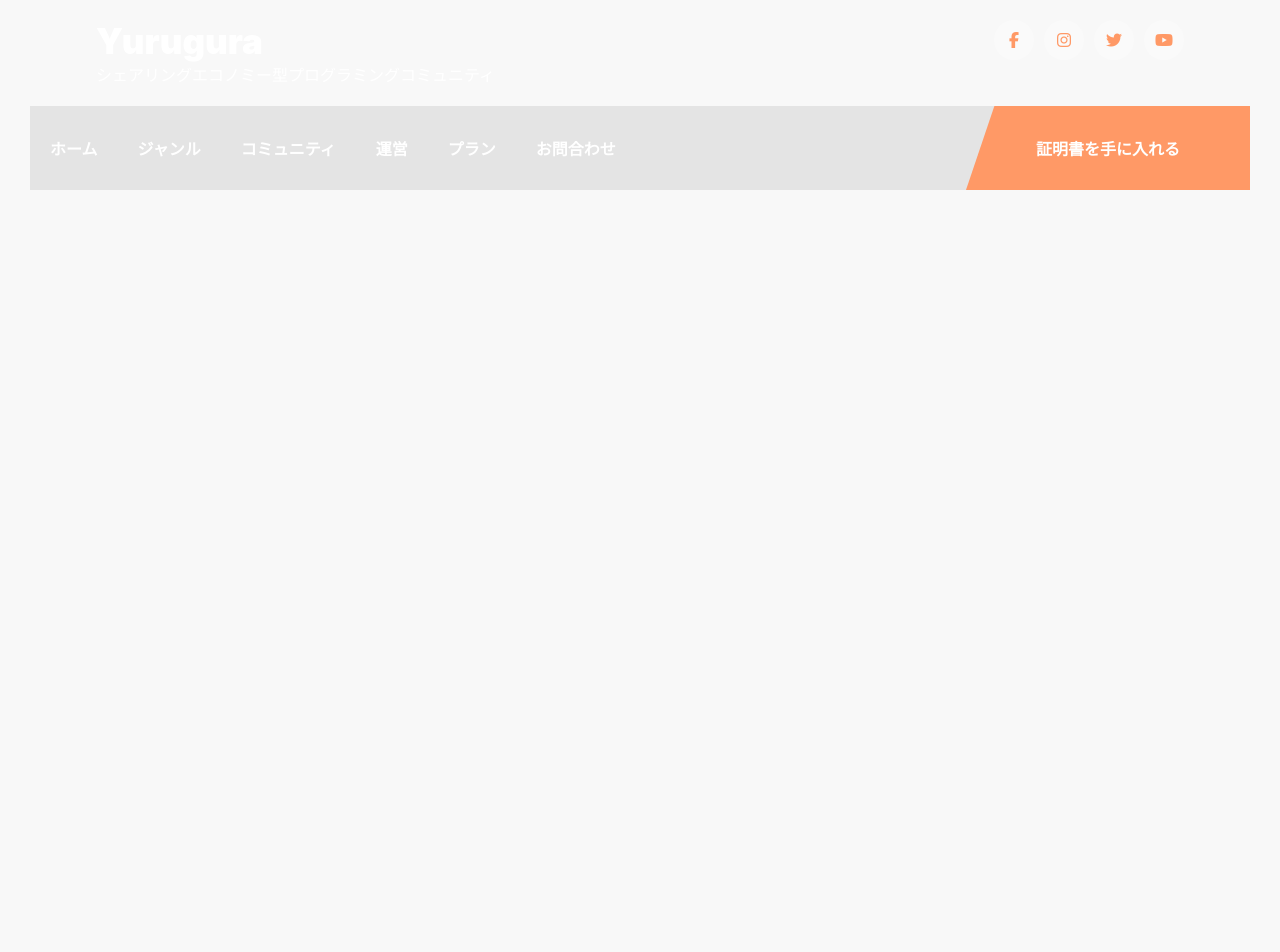
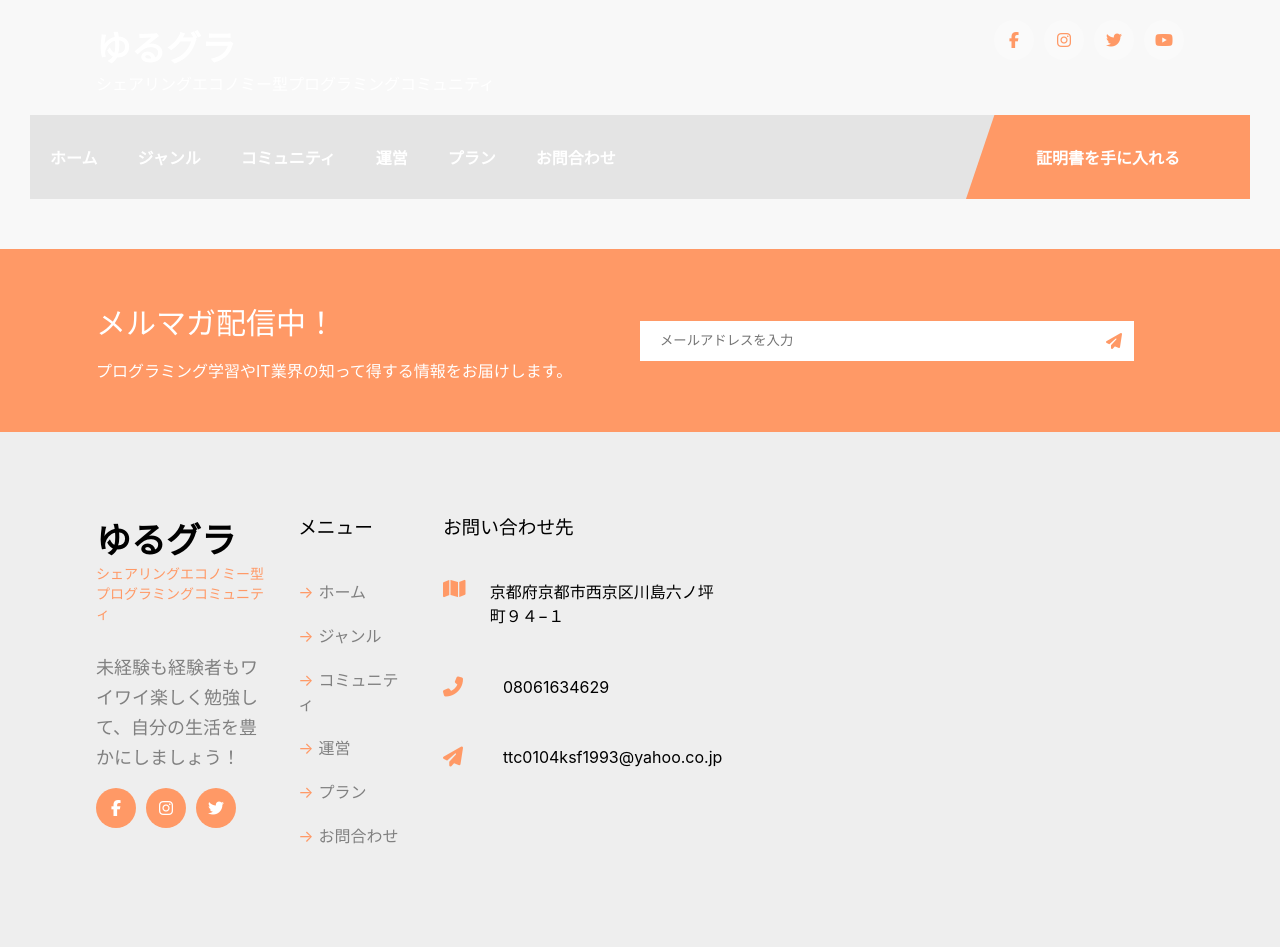
Before and after one commit to ttcksf/react-educate-site, a React (Create React App) app: page /blog in a window 1280 px wide. Shown: the top 952 px of the page. Before the commit the page ends 800 px from the top, so only its background shows below. Built offline with nearby package versions, Linux system fonts and the light colour scheme.

Commit message:
create footer

```diff
--- a/src/App.js
+++ b/src/App.js
@@ -3,6 +3,7 @@ import { BrowserRouter, Route, Routes } from "react-router-dom";
 import About from "./components/about/About";
 import CourseHome from "./components/allcourses/CourseHome";
 import Blog from "./components/blog/Blog";
+import Footer from "./components/common/footer/Footer";
 import Header from "./components/common/heading/Header";
 import Contact from "./components/contact/Contact";
 import Home from "./components/home/Home";
@@ -23,6 +24,7 @@ const App = () => {
           {/* <Route path={`/blog`} exact element={<Blog />} /> */}
           <Route path={`/contact`} exact element={<Contact />} />
         </Routes>
+        <Footer />
       </BrowserRouter>
     </>
   );
--- /dev/null
+++ b/src/components/common/footer/Footer.css
@@ -0,0 +1,111 @@
+.newsLetter {
+  background-color: var(--mainColor);
+  margin-top: 50px;
+  padding: 50px 0;
+  color: var(--fontNormal);
+}
+.newsLetter .left,
+.newsLetter .right {
+  padding-right: 50px;
+}
+.newsLetter h1 {
+  color: var(--fontNormal);
+  font-size: 30px;
+  font-weight: 500;
+  margin-bottom: 15px;
+}
+.newsLetter .right {
+  display: flex;
+  justify-content: space-between;
+  align-items: center;
+}
+.newsLetter input {
+  width: 100%;
+  padding: 20px;
+  border: none;
+  outline: none;
+  height: 30px;
+}
+.newsLetter i {
+  padding: 12px;
+  color: var(--mainColor);
+  background-color: var(--fontNormal);
+}
+footer {
+  background-color: #eee;
+}
+footer .container {
+  display: grid;
+  grid-template-columns: 3fr 2fr 2fr 4fr 3fr;
+  grid-gap: 30px;
+}
+@media screen and (max-width: 768px) {
+  footer .container {
+    grid-template-columns: repeat(2, 1fr);
+  }
+}
+footer .logo span {
+  color: var(--mainColor);
+  font-size: 14px;
+}
+footer .logo p {
+  color: var(--fontLight);
+  margin: 30px 0 15px 0;
+}
+footer .logo .icon {
+  background-color: var(--mainColor);
+  color: var(--fontNormal);
+  margin-right: 10px;
+}
+footer h3 {
+  margin-bottom: 40px;
+  font-weight: 500;
+}
+footer ul li {
+  margin-bottom: 20px;
+}
+footer a {
+  text-decoration: none;
+  color: var(--fontLight);
+}
+footer .link li::before {
+  content: "→";
+  color: var(--mainColor);
+  margin-right: 5px;
+}
+footer .items {
+  margin-bottom: 30px;
+}
+footer .items img {
+  width: 50px;
+  height: 50px;
+  border-radius: 5px;
+  margin-right: 10px;
+  object-fit: cover;
+}
+footer .items span,
+footer .items i {
+  font-size: 12px;
+  color: var(--mainColor);
+  margin-right: 5px;
+  text-transform: capitalize;
+}
+footer h4 {
+  font-weight: 400;
+  margin-top: 5px;
+}
+footer .last ul li {
+  display: flex;
+  margin-bottom: 50px;
+}
+footer .last i {
+  width: 60px;
+  font-size: 20px;
+  color: var(--mainColor);
+}
+.legal {
+  text-align: center;
+  padding: 50px 0;
+  color: var(--fontLight);
+  background-color: #fff;
+}
--- /dev/null
+++ b/src/components/common/footer/Footer.js
@@ -0,0 +1,108 @@
+import React from "react";
+import { Link } from "react-router-dom";
+import { blog } from "../../../localData";
+import "./Footer.css";
+
+const Footer = () => {
+  return (
+    <>
+      <section className="newsLetter">
+        <div className="container flexSB">
+          <div className="left row">
+            <h1>メルマガ配信中！</h1>
+            <span>
+              プログラミング学習やIT業界の知って得する情報をお届けします。
+            </span>
+          </div>
+          <div className="right row">
+            <input type="text" placeholder="メールアドレスを入力" />
+            <i className="fa fa-paper-plane"></i>
+          </div>
+        </div>
+      </section>
+      <footer>
+        <div className="container padding">
+          <div className="box logo">
+            <h1>ゆるグラ</h1>
+            <span>シェアリングエコノミー型プログラミングコミュニティ</span>
+            <p>
+              未経験も経験者もワイワイ楽しく勉強して、自分の生活を豊かにしましょう！
+            </p>
+            <i className="fab fa-facebook-f icon"></i>
+            <i className="fab fa-instagram icon"></i>
+            <i className="fab fa-twitter icon"></i>
+          </div>
+          <div className="box link">
+            <h3>メニュー</h3>
+            <ul>
+              <li>
+                <Link to="/">ホーム</Link>
+              </li>
+              <li>
+                <Link to="/courses">ジャンル</Link>
+              </li>
+              <li>
+                <Link to="/about">コミュニティ</Link>
+              </li>
+              <li>
+                <Link to="/team">運営</Link>
+              </li>
+              <li>
+                <Link to="/price">プラン</Link>
+              </li>
+              {/* <li>
+              <Link to="/blog">お知らせ</Link>
+            </li> */}
+              <li>
+                <Link to="/contact">お問合わせ</Link>
+              </li>
+            </ul>
+          </div>
+          {/* <div className="box">
+            <h3>最新のお知らせ</h3>
+            {blog.slice(0, 3).map((val) => (
+              <div className="items flexSB">
+                <div className="img">
+                  <img src={val.cover} />
+                </div>
+                <div className="text">
+                  <span>
+                    <i className="fa fa-user"></i>
+                    <label htmlFor="">{val.type}</label>
+                  </span>
+                  <span>
+                    <i className="fa fa-calendar-alt"></i>
+                    <label htmlFor="">{val.date}</label>
+                  </span>
+                  <h4>{val.title}</h4>
+                </div>
+              </div>
+            ))}
+          </div> */}
+          <div className="box last">
+            <h3>お問い合わせ先</h3>
+            <ul>
+              <li>
+                <i className="fa fa-map"></i>
+                京都府京都市西京区川島六ノ坪町９４−１
+              </li>
+              <li>
+                <i className="fa fa-phone-alt"></i>
+                08061634629
+              </li>
+              <li>
+                <i className="fa fa-paper-plane"></i>
+                ttc0104ksf1993@yahoo.co.jp
+              </li>
+            </ul>
+          </div>
+        </div>
+      </footer>
+      <div className="legal">
+        <p>Copyright @2022 All rights reserved by Yurugura</p>
+      </div>
+    </>
+  );
+};
+
+export default Footer;
--- a/src/components/common/heading/Head.js
+++ b/src/components/common/heading/Head.js
@@ -6,7 +6,7 @@ const Head = () => {
       <section className="head">
         <div className="container flexSB">
           <div className="logo">
-            <h1>Yurugura</h1>
+            <h1>ゆるグラ</h1>
             <span>シェアリングエコノミー型プログラミングコミュニティ</span>
           </div>
           <div className="social">
```
